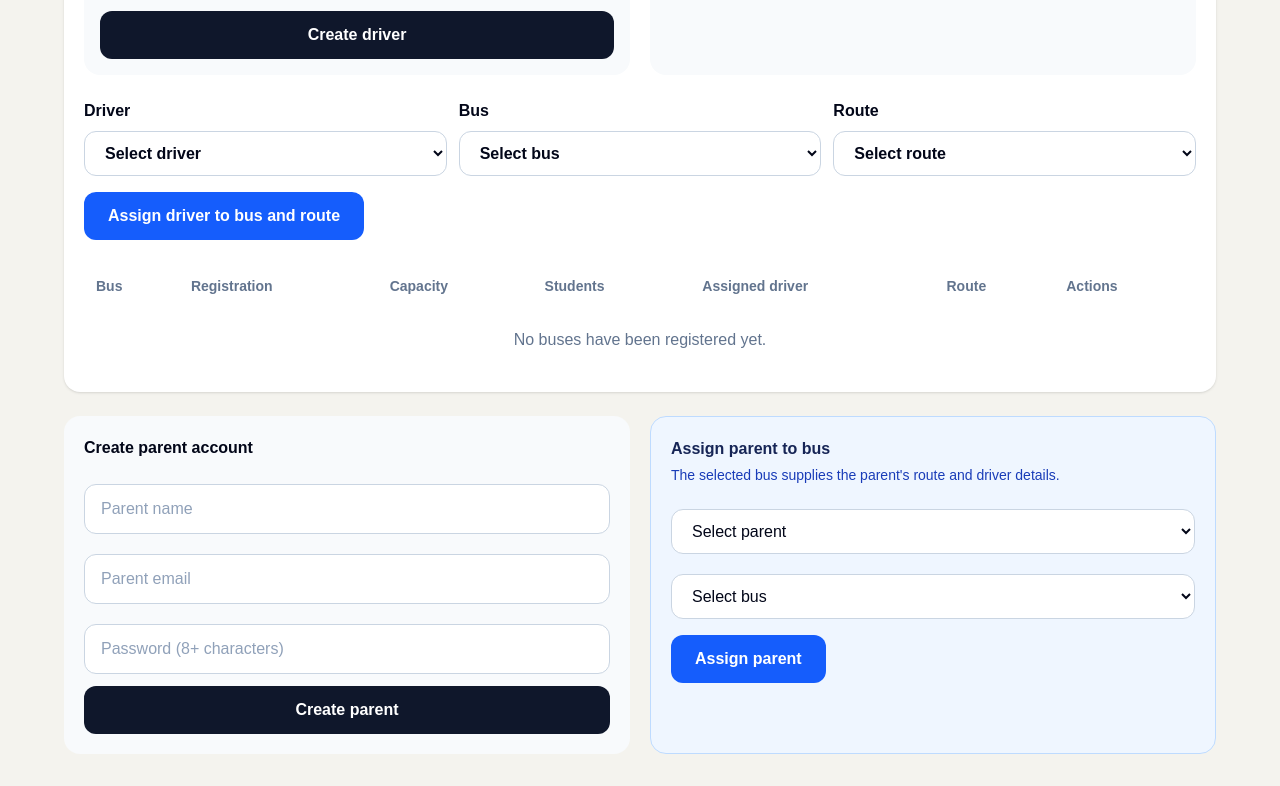
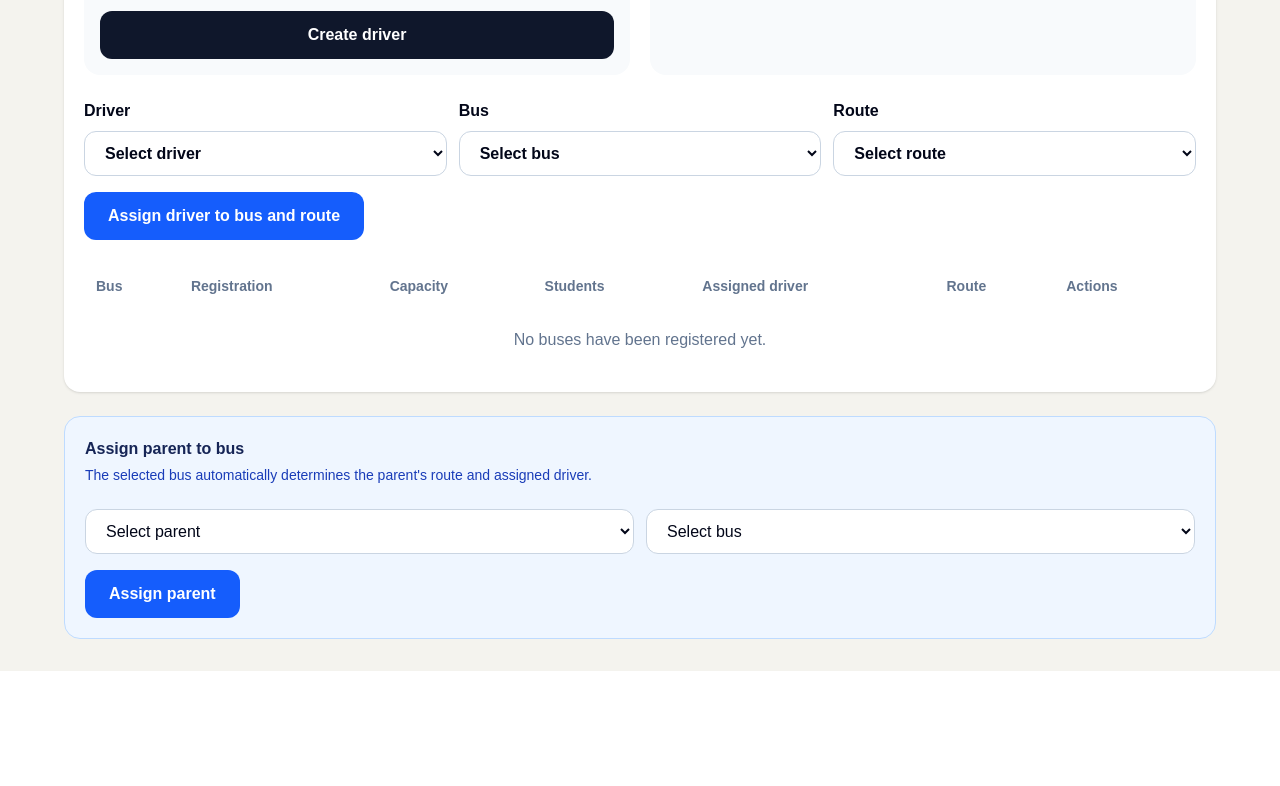
Before and after one commit to aniketverma1403-sudo/mybus-app, a Next.js app in the folder frontend/: page /admin/dashboard in a window 1280 px wide. Shown: the part 1331-2117 px from the top of the page. After the commit the page ends 2002 px from the top, so only its background shows below. Built offline with nearby package versions, Linux system fonts and the light colour scheme.

Commit message:
feat: setup initial codebase, auth, and dashboard

```diff
--- a/frontend/src/app/admin/dashboard/page.tsx
+++ b/frontend/src/app/admin/dashboard/page.tsx
@@ -292,20 +292,10 @@ export default function AdminDashboard() {
           {buses.length === 0 && <p className="p-5 text-center text-slate-500">No buses have been registered yet.</p>}
         </div>
       </section>
-      <div className="mt-6 grid gap-5 lg:grid-cols-2">
-        <form onSubmit={createParent} className="rounded-2xl bg-slate-50 p-5">
-          <h3 className="font-black">Create parent account</h3>
-          <div className="mt-4 grid gap-3">
-            <input required className={inputClass} placeholder="Parent name" value={parentName} onChange={e => setParentName(e.target.value)} />
-            <input required type="email" className={inputClass} placeholder="Parent email" value={parentEmail} onChange={e => setParentEmail(e.target.value)} />
-            <input required minLength={8} type="password" className={inputClass} placeholder="Password (8+ characters)" value={parentPassword} onChange={e => setParentPassword(e.target.value)} />
-            <button className="rounded-xl bg-slate-900 px-4 py-3 font-bold text-white">Create parent</button>
-          </div>
-        </form>
-        <div className="rounded-2xl border border-blue-200 bg-blue-50 p-5">
+      <div className="mt-6 rounded-2xl border border-blue-200 bg-blue-50 p-5">
         <h3 className="font-black text-blue-950">Assign parent to bus</h3>
-          <p className="mt-1 text-sm text-blue-800">The selected bus supplies the parent's route and driver details.</p>
-          <div className="mt-4 grid gap-3">
+        <p className="mt-1 text-sm text-blue-800">The selected bus automatically determines the parent's route and assigned driver.</p>
+        <div className="mt-4 grid gap-3 md:grid-cols-2">
           <select className={inputClass} value={parentId} onChange={e => setParentId(e.target.value)}>
             <option value="">Select parent</option>
             {parents.map(parent => <option key={parent._id} value={parent._id}>{parent.name} — {parent.email}</option>)}
@@ -318,6 +308,5 @@ export default function AdminDashboard() {
         <button type="button" onClick={assignParent} className="mt-4 rounded-xl bg-blue-600 px-6 py-3 font-bold text-white">Assign parent</button>
       </div>
     </div>
-    </div>
   </main>;
 }
```
Also changed, not shown: 1 other file (tests, documents, lock files or other folders). Lines whose indentation alone changed are shown as unchanged.
